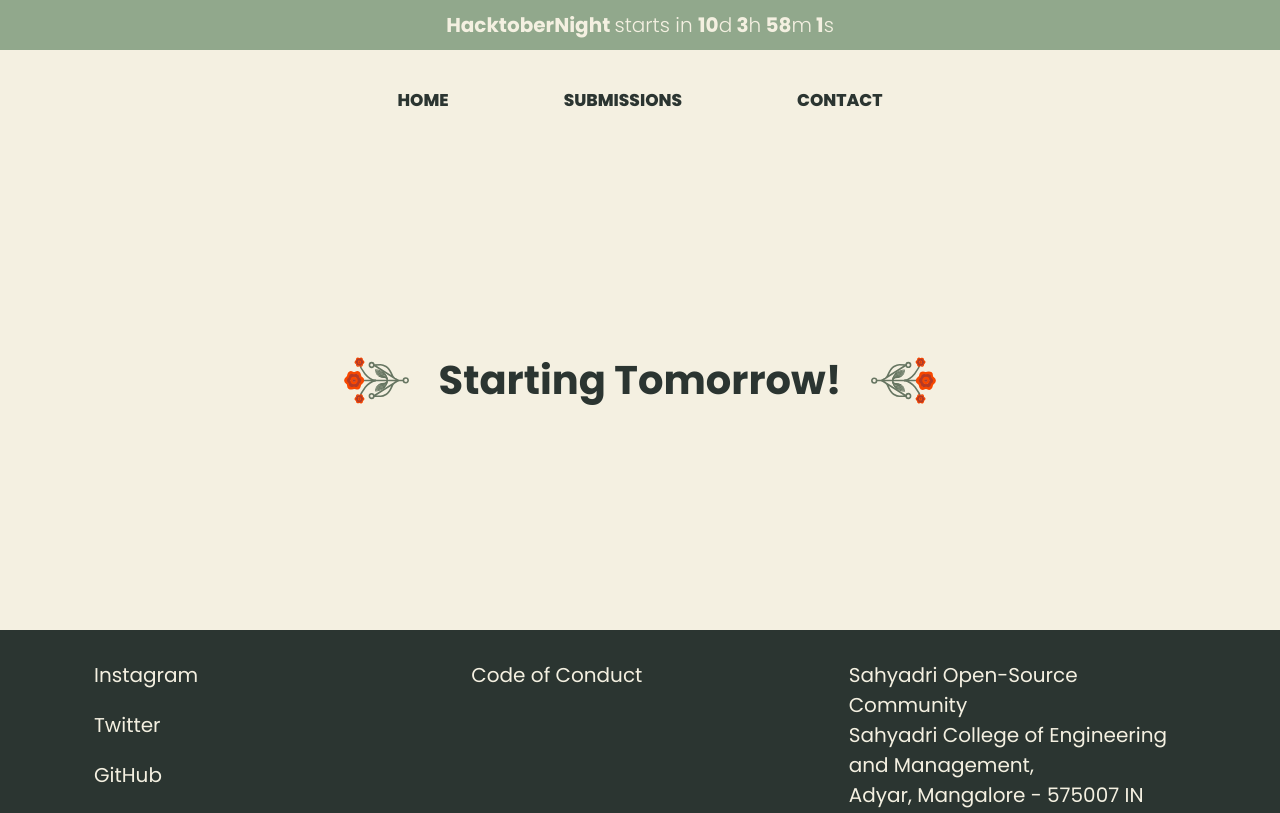
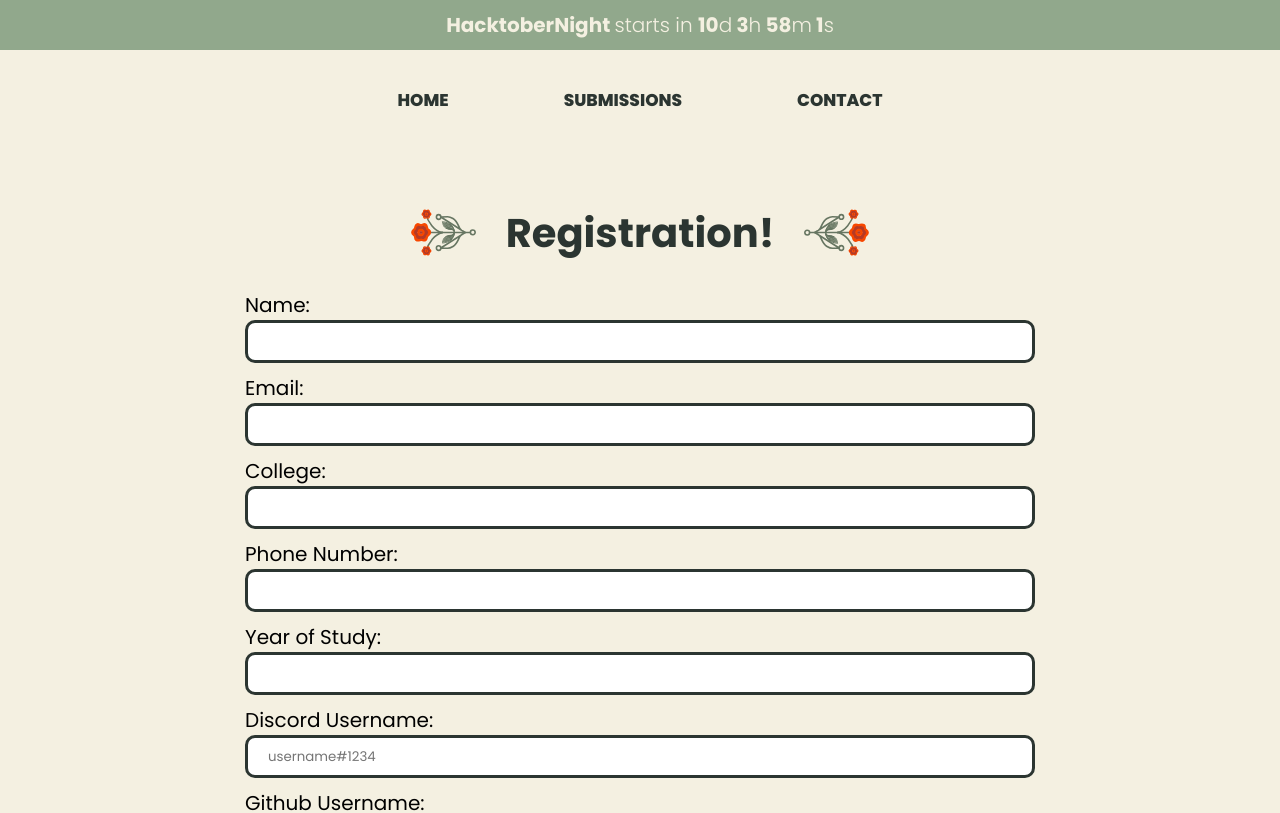
Before and after one commit to so-sc/hacktoberfest-hacknight-2021, a React (Create React App) app: page /register in a window 1280 px wide. Shown: the top 813 px of the page. Built offline with nearby package versions, Linux system fonts and the light colour scheme.

Commit message:
completed registreation

```diff
--- a/src/components/RegisterForm/RegisterForm.js
+++ b/src/components/RegisterForm/RegisterForm.js
@@ -1,67 +1,80 @@
-// import axios from 'axios';
-// import { React, useState } from 'react';
-import Container from '../Container/Container';
-import styles from './styles.module.scss';
-// const { REACT_APP_API } = process.env;
+import axios from "axios";
+import { React, useState } from "react";
+import Container from "../Container/Container";
+import styles from "./styles.module.scss";
+const { REACT_APP_API } = process.env;
 
 const RegisterForm = () => {
+  const [inputs, setInputs] = useState({
+    name: "",
+    email: "",
+    college: "",
+    phnNumber: "",
+    year: "",
+    discordId: "",
+    githubId: "",
+  });
 
-	// const [inputs, setInputs] = useState("");
+  const handleSubmit = (event) => {
+    event.preventDefault();
+    console.log(inputs);
 
-	// const handleChange = (event) => {
-	// 	const name = event.target.name;
-	// 	const value = event.target.value;
-	// 	const e = value.length < 1 ? 'do not small ': '';
-	// 	setInputs(values => ({ ...values, [name]: value }));
-	// }
+    axios
+      .post(`${REACT_APP_API}/create/individual`, inputs)
+      .then((response) => console.log(response))
+      .catch((error) => console.log(error));
 
-	// const handleSubmit = (event) => {
-	// 	event.preventDefault();
-	// 	console.log(inputs);
+    //popup
+    let popup = document.getElementById("popup");
+    // if the data is stored and everything is validated then show pop up
+    popup.style.display = "flex";
+  };
 
-	// 	axios.post(`${REACT_APP_API}/create/individual`, inputs)
-    //     .then( response => console.log(response))
-    //     .catch( error => console.log(error))
-
-	// 	//popup
-	// 	let popup = document.getElementById('popup');
-	// 	// if the data is stored and everything is validated then show pop up
-	// 	popup.style.display = 'flex';
-
-	// }
-
-	// // const closePopup = () => {
-	// // 	let popup = document.getElementById('popup');
-	// // 	popup.style.display = 'none';
-	// // }
+  const closePopup = () => {
+  	let popup = document.getElementById('popup');
+  	popup.style.display = 'none';
+  }
+  console.log(inputs);
 
   return (
     <Container>
-			<form className={styles.form}
-			// onSubmit={handleSubmit}
-			>
+      <form className={styles.form} onSubmit={handleSubmit}>
         <div className={styles.innerContainer}>
           <div className={styles.heading}>
-						<img className={styles.left} src={require('../../assets/small-flower.svg').default} alt="small-flower" />
-						<h1>Starting Tomorrow!</h1>
-						<img className={styles.right} src={require('../../assets/small-flower.svg').default} alt="small-flower" />
+            <img
+              className={styles.left}
+              src={require("../../assets/small-flower.svg").default}
+              alt="small-flower"
+            />
+            <h1>Registration!</h1>
+            <img
+              className={styles.right}
+              src={require("../../assets/small-flower.svg").default}
+              alt="small-flower"
+            />
           </div>
-					{/* <label>
+          <label>
             Name:
             <input
               type="text"
               name="name"
-							value={inputs.name || ""}
-							onChange={handleChange}
+              value={inputs.name}
+              required={true} // add this to everything except for the Github
+              onChange={(v) => {
+                setInputs((values) => ({ ...values, name: v.target.value }));
+              }}
             />
           </label>
           <label>
             Email:
             <input
-							type="text"
+              type="email"
               name="email"
-							value={inputs.email || ""}
-							onChange={handleChange}
+              value={inputs.email}
+              required={true} // add this to everything except for the Github
+              onChange={(v) => {
+                setInputs((values) => ({ ...values, email: v.target.value }));
+              }}
             />
           </label>
           <label>
@@ -69,26 +82,40 @@
             <input
               type="text"
               name="college"
-							value={inputs.college || ""}
-							onChange={handleChange}
+              value={inputs.college}
+              required={true} // add this to everything except for the Github
+              onChange={(v) => {
+                setInputs((values) => ({ ...values, college: v.target.value }));
+              }}
             />
           </label>
           <label>
             Phone Number:
             <input
-							type="text"
+              type="tel"
               name="phNumber"
-							value={inputs.phNumber || ""}
-							onChange={handleChange}
+              value={inputs.phNumber}
+              required={true} // add this to everything except for the Github
+              onChange={(v) => {
+                setInputs((values) => ({
+                  ...values,
+                  phnNumber: v.target.value,
+                }));
+              }}
             />
           </label>
           <label>
-						Year:
+            Year of Study:
             <input
-							type="text"
+              type="number"
               name="year"
-							value={inputs.year || ""}
-							onChange={handleChange}
+              min="1"
+              max="4"
+              value={inputs.year}
+              required={true} // add this to everything except for the Github
+              onChange={(v) => {
+                setInputs((values) => ({ ...values, year: v.target.value }));
+              }}
             />
           </label>
           <label>
@@ -96,8 +123,16 @@
             <input
               type="text"
               name="discordId"
-							value={inputs.discordId || ""}
-							onChange={handleChange}
+              value={inputs.discordId}
+              placeholder={"username#1234"}
+              pattern="[A-Za-z]*#[0-9]{4}"
+              required={true} // add this to everything except for the Github
+              onChange={(v) => {
+                setInputs((values) => ({
+                  ...values,
+                  discordId: v.target.value,
+                }));
+              }}
             />
           </label>
           <label>
@@ -105,19 +140,41 @@
             <input
               type="text"
               name="githubId"
-							value={inputs.githubId || ""}
-							onChange={handleChange}
+              value={inputs.githubId}
+              onChange={(v) => {
+                setInputs((values) => ({
+                  ...values,
+                  githubId: v.target.value,
+                }));
+              }}
             />
           </label>
           <div className={styles.submit}>
             <input type="submit" value="SUBMIT!" />
-					</div> */}
-
+          </div>
         </div>
 
         {/* popup */}
-
-
+        <div id="popup" className={styles.popup}>
+          <div className={styles.content}>
+            <span className={styles.close} onClick={closePopup}>&times;</span>
+            <div className={styles.message}>
+              <img
+                className={styles.flower}
+                src={require("../../assets/small-flower.svg").default}
+                alt="flower"
+              />
+              <img
+              className={styles.checked}
+                src={require("../../assets/checked.png").default}
+                alt="checkmark"
+              />
+              <h1>Registered Successfully 🎉</h1>
+              <a href="https://discord.gg/2Dph95fvZW" target="_blank">Join our Discord</a>
+              <p>Since hack night this year is an online event join our Discord to take part in it.</p>
+            </div>
+          </div>
+        </div>
       </form>
     </Container>
   );
--- a/src/components/RegisterForm/styles.module.scss
+++ b/src/components/RegisterForm/styles.module.scss
@@ -6,8 +6,8 @@
     display: flex;
     justify-content: center;
     align-items: center;
-    // min-height: 100%;
-    height: 60vh;
+    min-height: 100%;
+    // height: 60vh;
 
     .heading {
         display: flex;
@@ -55,6 +55,7 @@
             padding: 0px 0px 3rem 0px;
         }
 
+
         h1 {
             font-size: 4rem;
             color: $dark-green;
@@ -76,6 +77,11 @@
                 border-radius: 10px;
                 height: 4.3rem;
                 padding: 5px;
+                padding-left: 10px;
+
+                &::placeholder {
+                    padding-left: 10px;
+                }
             }
         }
 
@@ -117,16 +123,17 @@
 
 
         .content {
+            position: relative;
             background-color: $light-green;
             border: solid $dark-green 5px;
-            border-radius: 15px;
+            border-radius: 20px;
             color: $dark-green;
             padding: 20px;
             font-size: 2.5rem;
             font-weight: 100;
 
-            max-width: 30rem;
-            max-height: 30rem;
+            max-width: 40rem;
+            max-height: 50rem;
             width: 100%;
             height: 100%;
             // width: 80%; /* Could be more or less, depending on screen size */
@@ -138,8 +145,16 @@
                 flex-direction: column;
                 height: 100%;
 
+                h1, p {
+                    text-align: center;
+                }
+
+                h1 {
+                    font-weight: 300;
+                }
+
                 p {
-                    text-align: center;
+                    font-size: 1.2rem;
                 }
 
                 a {
@@ -154,6 +169,16 @@
                     padding: 1rem 2rem;
                     // min-width: 100px;
                     height: 50px;
+                    transition: all 0.5s ease 0s;
+                    -webkit-filter: drop-shadow(rgba(0, 0, 0, 0.35) 0px 3px 7px);
+                    filter: drop-shadow(rgba(0, 0, 0, 0.35) 0px 3px 7px);
+                }
+
+                a:hover {
+                //     -webkit-filter: drop-shadow(rgba(0, 0, 0, 0.35) 0px 3px 7px);
+                //     filter: drop-shadow(rgba(0, 0, 0, 0.35) 0px 3px 7px);
+                    // scale: 1.1;
+                    transform: scale(1.08);
                 }
             }
 
@@ -163,7 +188,14 @@
 
             .flower {
                 width: 7rem;
-                margin-top: -7rem;
+                margin-top: -8rem;
+                // z-index: 100;
+            }
+
+            .checked {
+                -webkit-filter: drop-shadow(rgba(0, 0, 0, 0.35) 0px 3px 7px);
+                filter: drop-shadow(rgba(0, 0, 0, 0.35) 0px 3px 7px);
+                // drop-shadow: rgba(0, 0, 0, 0.25) 0px 54px 55px, rgba(0, 0, 0, 0.12) 0px -12px 30px, rgba(0, 0, 0, 0.12) 0px 4px 6px, rgba(0, 0, 0, 0.17) 0px 12px 13px, rgba(0, 0, 0, 0.09) 0px -3px 5px;
             }
 
             .close {
@@ -172,6 +204,9 @@
                 float: right;
                 font-size: 3rem;
                 font-weight: bold;
+                position: absolute;
+                top: 20px;
+                right: 20px;
             }
 
             .close:hover,
```
Also changed, not shown: src/assets/checked.png (added). Lines whose indentation alone changed are shown as unchanged.
